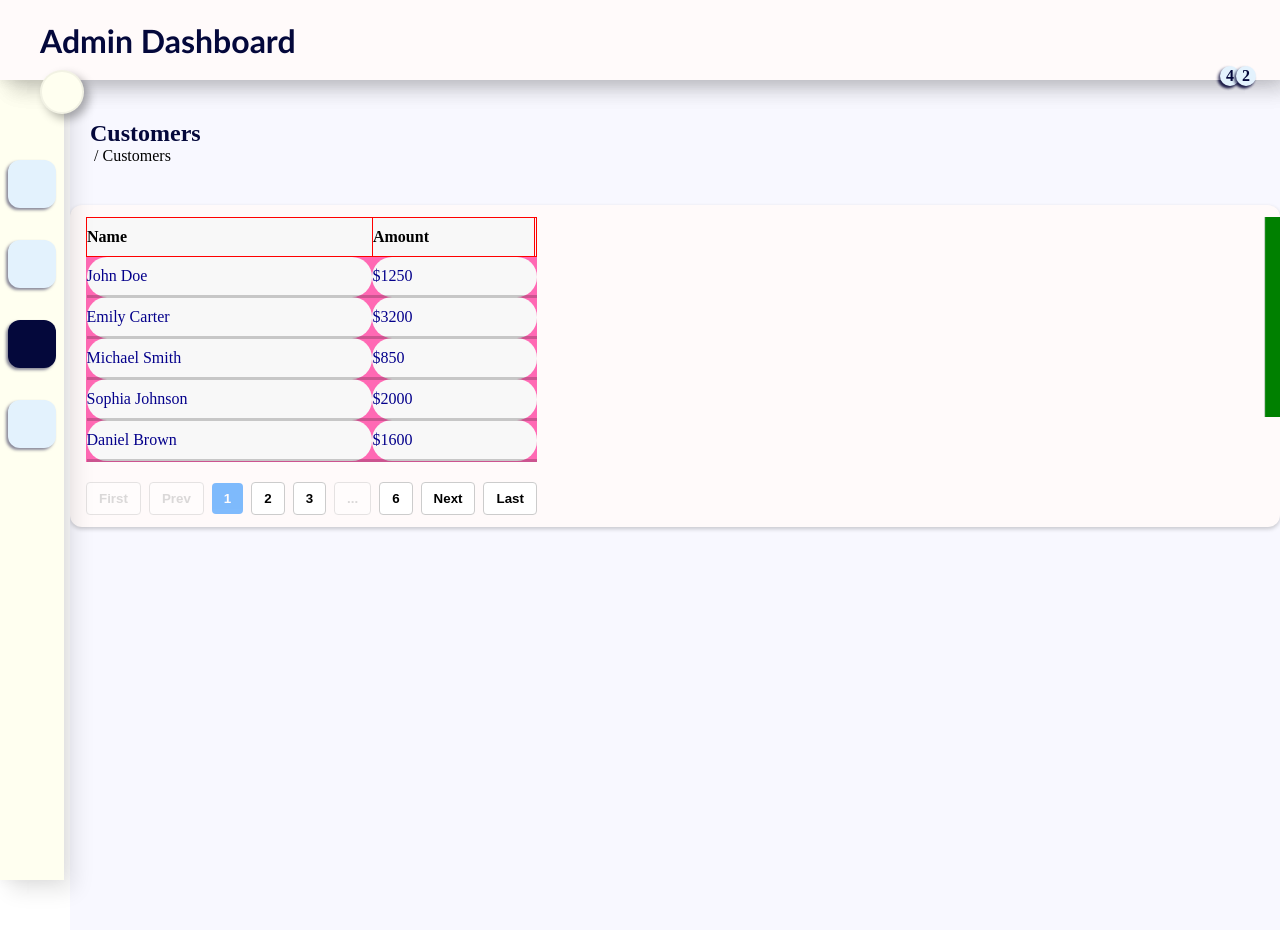
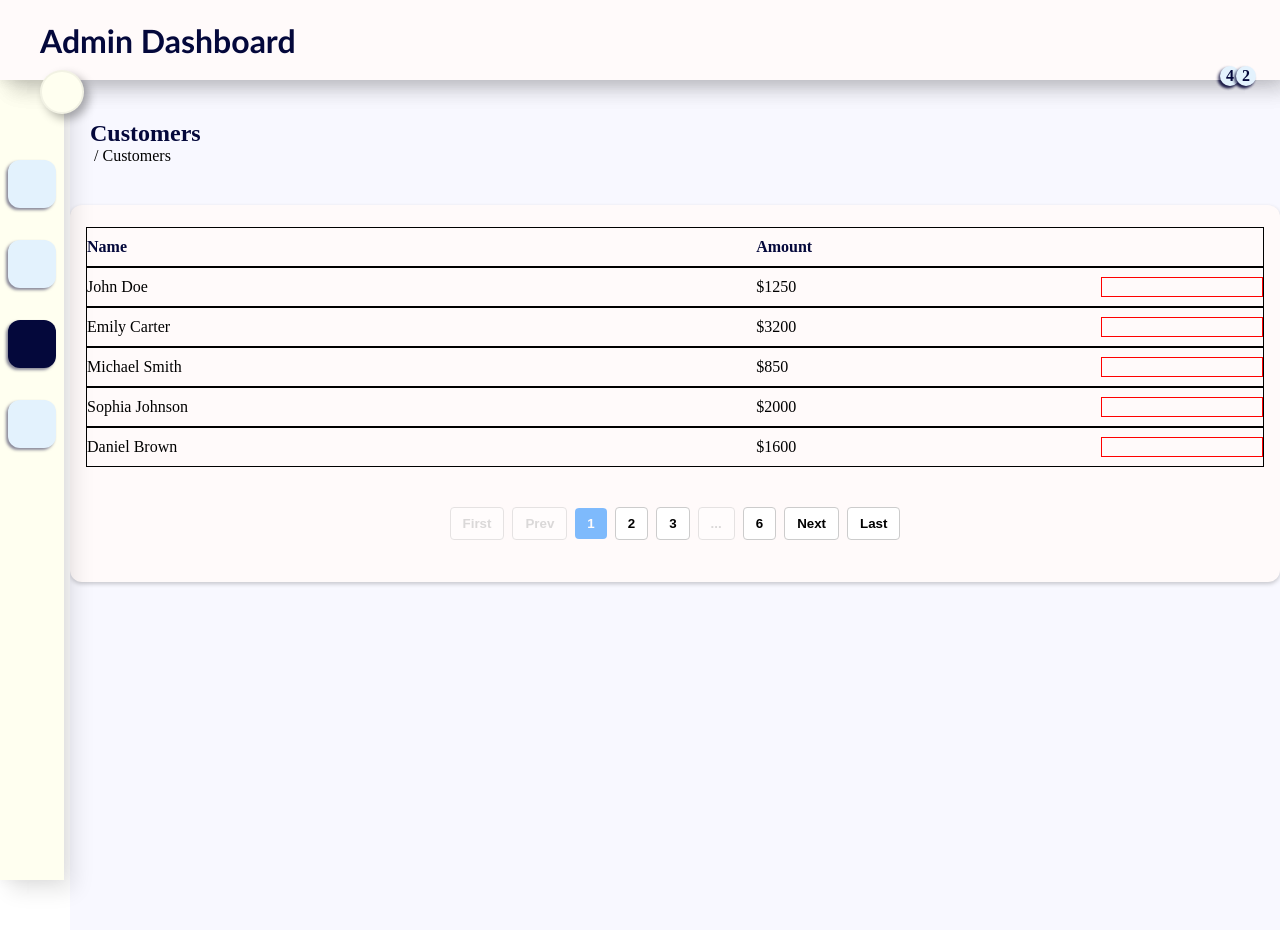
Before and after one commit to banuaggun/react-admin-dashboard, a React (Vite) app: page /customers in a window 1280 px wide. Shown: the top 930 px of the page. Built offline with nearby package versions, Linux system fonts and the light colour scheme; some icons are missing.

Commit message:
Edits were made to the customer table.

```diff
--- a/src/components/customer-elements/customer-ui/customer-table/CustomerTable.jsx
+++ b/src/components/customer-elements/customer-ui/customer-table/CustomerTable.jsx
@@ -55,11 +55,14 @@ const CustomerTable = ({ items }) => {
           </tbody>
         </table>
 
-        <Pagination
+        <div className="customer-table-pagination">
+          <Pagination
           currentPage={currentPage}
           totalPages={totalPages}
           onPageChange={setCurrentPage}
         />
+        </div>
+
       </div>
 
       <div
--- a/src/components/customer-elements/customer-ui/customer-table/customer-table.css
+++ b/src/components/customer-elements/customer-ui/customer-table/customer-table.css
@@ -1,59 +1,44 @@
 .customer-table-wrapper {
   display: flex;
-  align-items: flex-start;
-  justify-content: space-between;
-  gap: 20px;
+  flex-direction: column;
+  justify-content: center;
+  margin:10px auto;
 }
 
-.left-panel {
-  flex: 1;
-  margin-right:80px;
+.left-panel, .right-panel{
+  flex:1;
+  width:100%;
 }
 
-.right-panel {
+.customer-table{
+  display: flex;
+  flex-direction: column;
+  justify-content: space-between;
   width:100%;
-  min-height: 200px;
-  background: green;
-  border-left: 1px solid #ddd;
-  padding: 20px;
-  transform: translateX(100%);
-  transition: transform 0.3s ease;
-  position: relative;
-  z-index: 9999;
+  height:auto;
 }
 
-.right-panel.open {
-  transform: translateX(0%);
-  box-shadow: -4px 0 12px rgba(0,0,0,0.1);
+.customer-table tbody tr, .customer-table thead tr{
+  display: grid;
+  grid-template-columns: 2fr minmax(100px, 1fr) 0.5fr;
+  height:40px;
+  transition: all 200ms ease-in-out;
+  gap:20px;
+  border:1px solid black;
+  text-align: left;
+  align-items: center;
 }
 
-
-.customer-table{
-    width:100%;
-    margin:0;
-    padding:0;
-    height:auto;
-    text-align: left;
-    border-collapse: collapse;
-    border:none;
-    background-color: hotpink;
-}
-
-.customer-table th{
-    color:#000;
-    padding:10px 0;
+.customer-table tbody tr td:nth-last-child(1){
+    text-align: right;
+    padding-right:10px;
     border:1px solid red;
 }
 
-table.customer-table tr td{
-    padding:10px 0;
-    border-bottom:3px solid rgba(0, 0, 0, 0.2);
-    border-radius: 20px;
+.customer-table-header{
+    color:#04083b;
 }
 
-table.customer-table tr{
-  background-color: #f8f8f8;
-  border: none;
-  text-transform: capitalize;
-  color:#04008b;
+.customer-table-pagination{
+    margin:40px auto 20px auto;
 }
```
